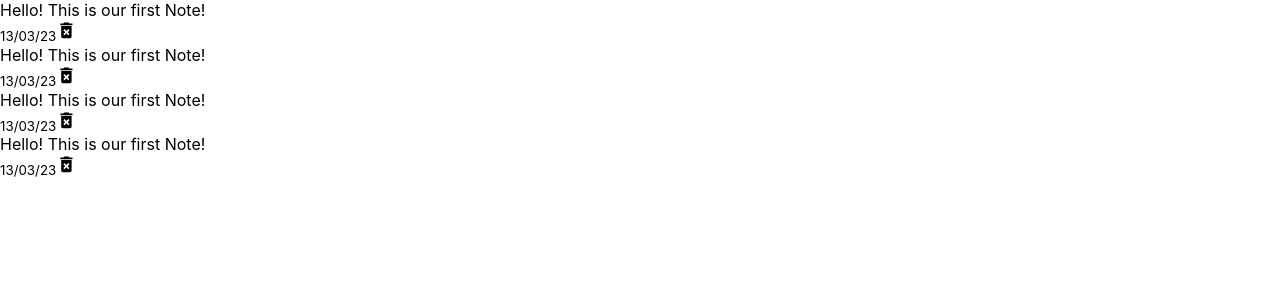
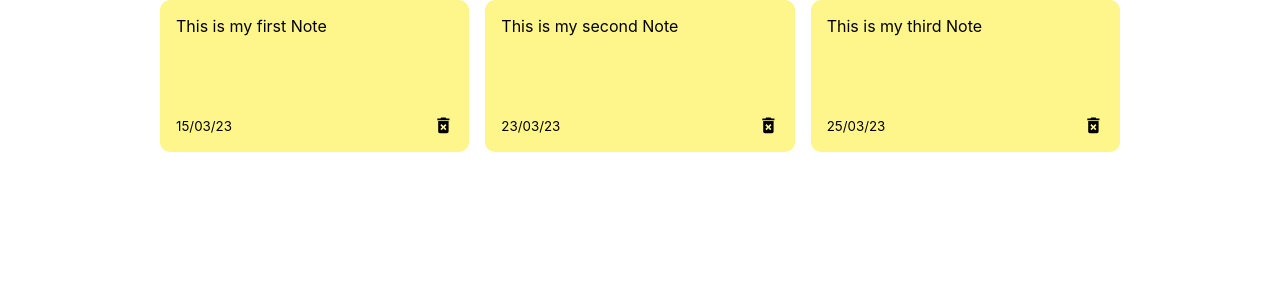
Before and after one commit to iamartyaa/todo-list, a React (Create React App) app: page / in a window 1280 px wide. Shown: the top 300 px of the page. Built offline with nearby package versions, Linux system fonts and the light colour scheme; the HTML template or start-up script is replaced by a standard one.

Commit message:
dynamic setup done

```diff
--- a/src/App.js
+++ b/src/App.js
@@ -1,9 +1,29 @@
+import { useState } from "react";
 import NotesList from "./components/NotesList";
-
+import { nanoid } from 'nanoid';
 
 const App = () => {
+
+  const [notes, setNotes] = useState([
+    {
+      id: nanoid(),
+      text: 'This is my first Note',
+      date: '15/03/23',
+    },
+    {
+      id: nanoid(),
+      text: 'This is my second Note',
+      date: '23/03/23',
+    },
+    {
+      id: nanoid(),
+      text: 'This is my third Note',
+      date: '25/03/23',
+    }
+  ]);
+
   return (<div className="container">
-    <NotesList />
+    <NotesList notes={notes}/>
   </div>)
 }
 
--- a/src/components/Note.js
+++ b/src/components/Note.js
@@ -1,15 +1,15 @@
 import { MdDeleteForever } from 'react-icons/md';
 
 
-const Note = () => {
+const Note = ({ id, text, date }) => {
     return (
-    <div className="note">
-        <span>Hello! This is our first Note!</span>
-        <div className="note-footer">
-            <small>13/03/23</small>
-            <MdDeleteForever className='delete-icon' size='1.3em' />
+        <div className="note">
+            <span>{text}</span>
+            <div className="note-footer">
+                <small>{date}</small>
+                <MdDeleteForever className='delete-icon' size='1.3em' />
+            </div>
         </div>
-    </div>
     );
 }
 
--- a/src/components/NotesList.js
+++ b/src/components/NotesList.js
@@ -1,14 +1,12 @@
 import Note from "./Note";
 
-const NotesList = () => {
+const NotesList = ({ notes }) => {
     return (
-    <div className="notes-list">
-        <Note />
-        <Note />
-        <Note />
-        <Note />
-
-    </div>
+        <div className="notes-list">
+            {notes.map((note) => (
+                <Note id={note.id} text={note.text} date={note.date} />
+            ))}
+        </div>
     );
 }
 
--- a/src/index.css
+++ b/src/index.css
@@ -11,3 +11,33 @@
   font-family: source-code-pro, Menlo, Monaco, Consolas, 'Courier New',
     monospace;
 }
+
+.container{
+  max-width: 960px;
+  margin-left: auto;
+  margin-right: auto;
+  padding-right: 15px;
+  padding-left: 15px;
+}
+
+.notes-list{
+  display: grid;
+  grid-gap: 1rem;
+  grid-template-columns: repeat(auto-fit,minmax(250px,1fr));
+}
+
+.note {
+  background-color: #fef68a;
+  border-radius: 10px;
+  padding: 1rem;
+  min-height: 120px;
+  display: flex;
+  flex-direction: column;
+  justify-content: space-between;
+}
+
+.note-footer{
+  display: flex;
+  align-items: center;
+  justify-content: space-between;
+}
```
